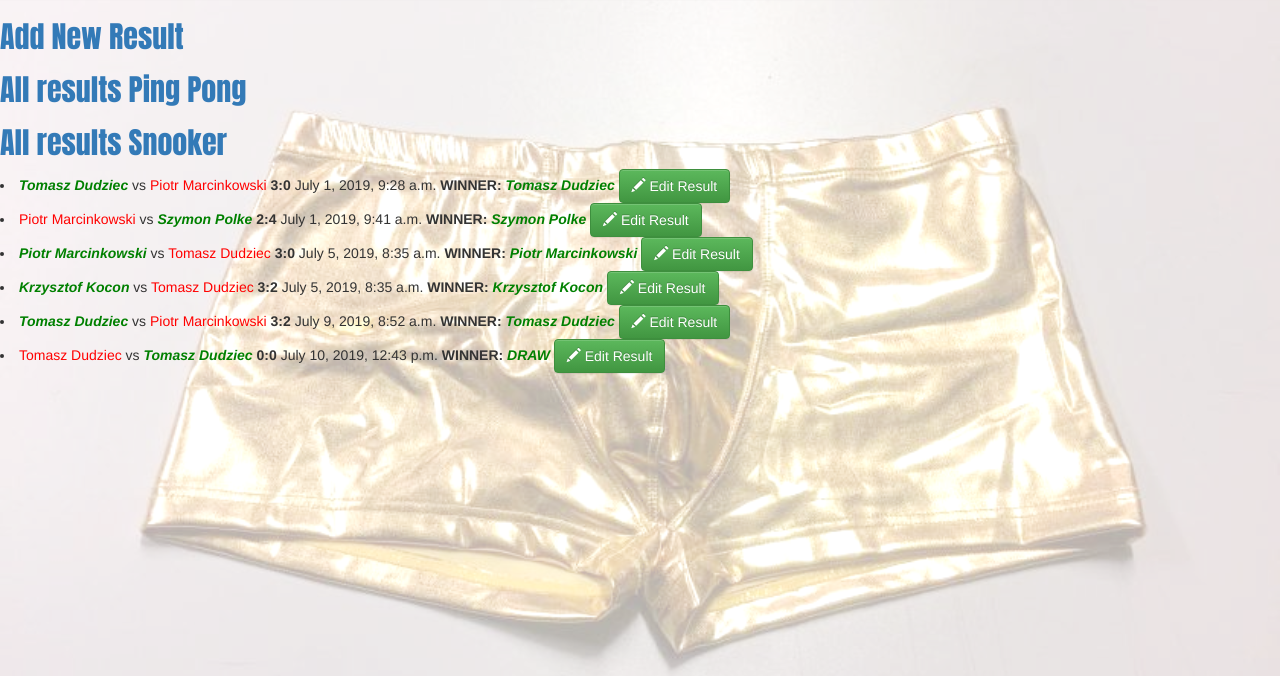
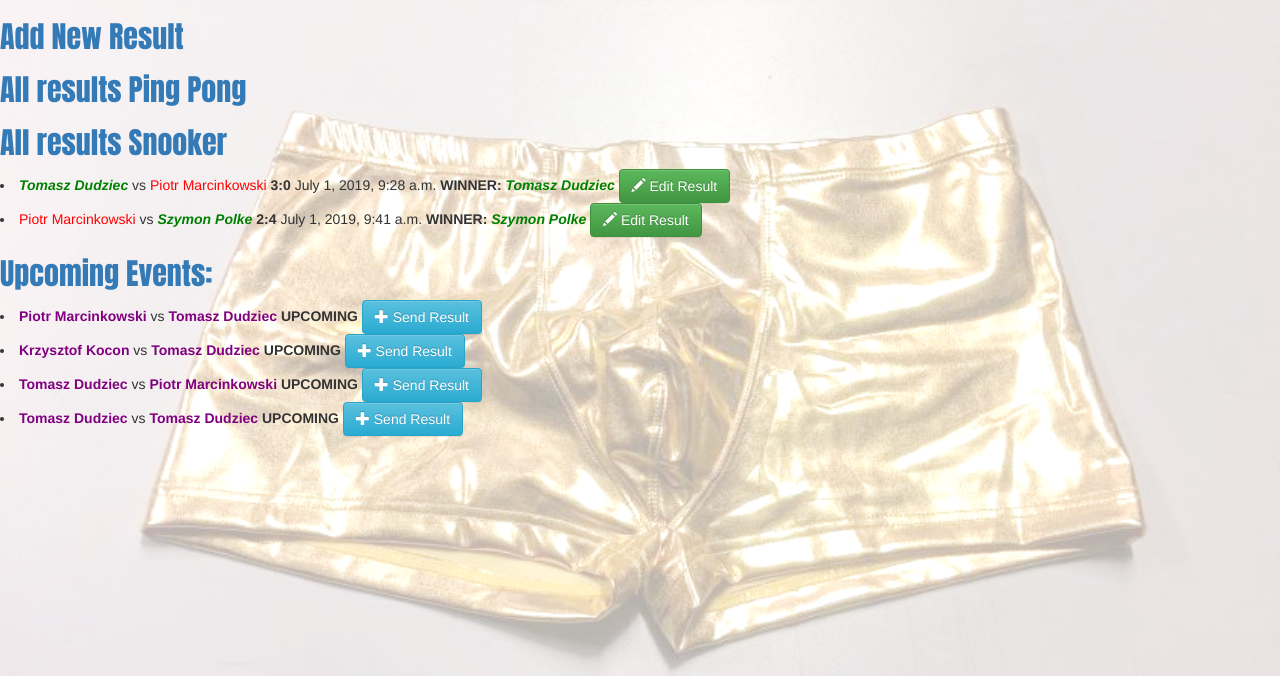
Before and after one commit to tomaszd/ebdjango, a Django app: page /pingpong/results/ in a window 1280 px wide. Shown: the top 676 px of the page. Run offline with Django 3.2, Linux system fonts and the light colour scheme; data comes from the database, SQL or seed files in the repository; some libraries are stand-ins or nearby versions.

Commit message:
added finished parametert to edit buttons

```diff
--- a/ebdjango/views.py
+++ b/ebdjango/views.py
@@ -228,12 +228,12 @@ def result_edit(request, pk):
             result.save()
             return redirect('pingpong_results')
     else:
+        if 'finished' in request.GET and request.GET['finished']=='true':
+            result.finished = True
+
         form = MatchResultForm(instance=result)
-    finished = False
-    print "request !!", request.GET
-    if 'finished' in request.GET:
-        finished = request.GET['finished']
-    return render(request, 'ebdjango/result_edit.html', {'form': form,'finished':finished})
+
+    return render(request, 'ebdjango/result_edit.html', {'form': form})
 
 
 def results_list(request):
--- a/templates/ebdjango/all_results.html
+++ b/templates/ebdjango/all_results.html
@@ -20,6 +20,7 @@
 <h2><a href="{% url 'snooker_results'%}">All results Snooker</a></h2>
 
 {% for single_result in match_results %}
+{% if single_result.finished %}
 <li>
     {% if single_result.get_winner == single_result.player1%}
     <cos class="winner">{{single_result.player1}}</cos>
@@ -40,7 +41,27 @@
         Edit Result
     </button>
 </li>
+{% endif %}
 {% endfor %}
+
+<h2><a href="{% url 'snooker_results'%}">Upcoming Events:</a></h2>
+{% for single_result in match_results %}
+{% if not single_result.finished %}
+<li>
+    <cos class="draw">{{single_result.player1}}</cos>
+    <cos> vs</cos>
+    <cos class="draw">{{single_result.player2}}</cos>
+    <b>UPCOMING</b>
+    <button type="button" class="btn btn-info"
+            onclick="window.location.href = '{% url 'result_detail' pk=single_result.pk %}?finished=true'">
+        <span class="glyphicon glyphicon-plus"></span>
+        Send Result
+    </button>
+
+</li>
+{%endif%}
+{% endfor %}
+
 
 
 </body>
--- a/templates/ebdjango/result_edit.html
+++ b/templates/ebdjango/result_edit.html
@@ -1,7 +1,7 @@
 {% extends 'ebdjango/add_result.html' %}
 
 {% block content %}
-    <h2>New Result</h2>
+    <h2>Match Result</h2>
     <form method="POST" class="post-form">{% csrf_token %}
         {{ form.as_p }}
         <button type="submit" class="save btn btn-default">Save</button>
```
